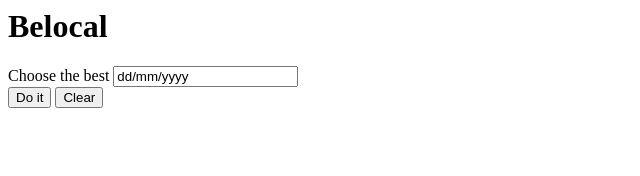
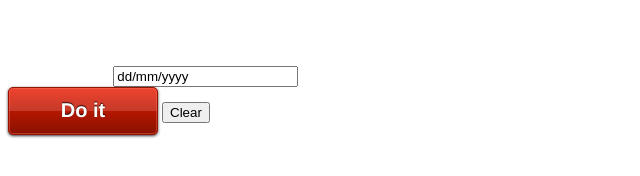
Before and after one commit to johnthego/guidebooks, a plain HTML site: page index.html in a window 1280 px wide. Shown: the whole page, without its empty margins (0-640 px from the left). Drawn offline with Linux system fonts and the light colour scheme.

Commit message:
config 2 correced

```diff
--- a/index.html
+++ b/index.html
@@ -2,17 +2,61 @@
 <head>
 <title>Ciao Applicazione
 </title>
+
+<style>
+
+button.thoughtbot {
+  background-color: #ee432e;
+  background-image: -webkit-gradient(linear, left top, left bottom, color-stop(0%, #ee432e), color-stop(50%, #c63929), color-stop(50%, #b51700), color-stop(100%, #891100));
+  background-image: -webkit-linear-gradient(top, #ee432e 0%, #c63929 50%, #b51700 50%, #891100 100%);
+  background-image: -moz-linear-gradient(top, #ee432e 0%, #c63929 50%, #b51700 50%, #891100 100%);
+  background-image: -ms-linear-gradient(top, #ee432e 0%, #c63929 50%, #b51700 50%, #891100 100%);
+  background-image: -o-linear-gradient(top, #ee432e 0%, #c63929 50%, #b51700 50%, #891100 100%);
+  background-image: linear-gradient(top, #ee432e 0%, #c63929 50%, #b51700 50%, #891100 100%);
+  border: 1px solid #951100;
+  border-radius: 5px;
+  -webkit-box-shadow: inset 0px 0px 0px 1px rgba(255, 115, 100, 0.4), 0 1px 3px #333333;
+  box-shadow: inset 0px 0px 0px 1px rgba(255, 115, 100, 0.4), 0 1px 3px #333333;
+  color: #fff;
+  font: bold 20px/1 "helvetica neue", helvetica, arial, sans-serif;
+  padding: 12px 0 14px 0;
+  text-align: center;
+  text-shadow: 0px -1px 1px rgba(0, 0, 0, 0.8);
+  width: 150px; }
+  button.thoughtbot:hover {
+    background-color: #f37873;
+    background-image: -webkit-gradient(linear, left top, left bottom, color-stop(0%, #f37873), color-stop(50%, #db504d), color-stop(50%, #cb0500), color-stop(100%, #a20601));
+    background-image: -webkit-linear-gradient(top, #f37873 0%, #db504d 50%, #cb0500 50%, #a20601 100%);
+    background-image: -moz-linear-gradient(top, #f37873 0%, #db504d 50%, #cb0500 50%, #a20601 100%);
+    background-image: -ms-linear-gradient(top, #f37873 0%, #db504d 50%, #cb0500 50%, #a20601 100%);
+    background-image: -o-linear-gradient(top, #f37873 0%, #db504d 50%, #cb0500 50%, #a20601 100%);
+    background-image: linear-gradient(top, #f37873 0%, #db504d 50%, #cb0500 50%, #a20601 100%);
+    cursor: pointer; }
+  button.thoughtbot:active {
+    background-color: #d43c28;
+    background-image: -webkit-gradient(linear, left top, left bottom, color-stop(0%, #d43c28), color-stop(50%, #ad3224), color-stop(50%, #9c1500), color-stop(100%, #700d00));
+    background-image: -webkit-linear-gradient(top, #d43c28 0%, #ad3224 50%, #9c1500 50%, #700d00 100%);
+    background-image: -moz-linear-gradient(top, #d43c28 0%, #ad3224 50%, #9c1500 50%, #700d00 100%);
+    background-image: -ms-linear-gradient(top, #d43c28 0%, #ad3224 50%, #9c1500 50%, #700d00 100%);
+    background-image: -o-linear-gradient(top, #d43c28 0%, #ad3224 50%, #9c1500 50%, #700d00 100%);
+    background-image: linear-gradient(top, #d43c28 0%, #ad3224 50%, #9c1500 50%, #700d00 100%);
+    -webkit-box-shadow: inset 0px 0px 0px 1px rgba(255, 115, 100, 0.4);
+    box-shadow: inset 0px 0px 0px 1px rgba(255, 115, 100, 0.4); }
+
+
+
+</style>
+
 </head>
 
-</script>
-<body style="background:url('images/background_grain.jpg') repeat; ">
+<body style="background:white; color: white; ">
 <H1>Belocal</H1>
 Choose the best
 <input type="text" value="dd/mm/yyyy"/>
 
 <br/>
 
-<button id="silly" value=sillyvalue>Do it </button>
+<button class="thoughtbot" id="silly" value=sillyvalue>Do it </button>
 <button id="clear" value=sillyvalue>Clear </button>
 <div id="results"></div>
 <script src="zepto.js"></script>
```
